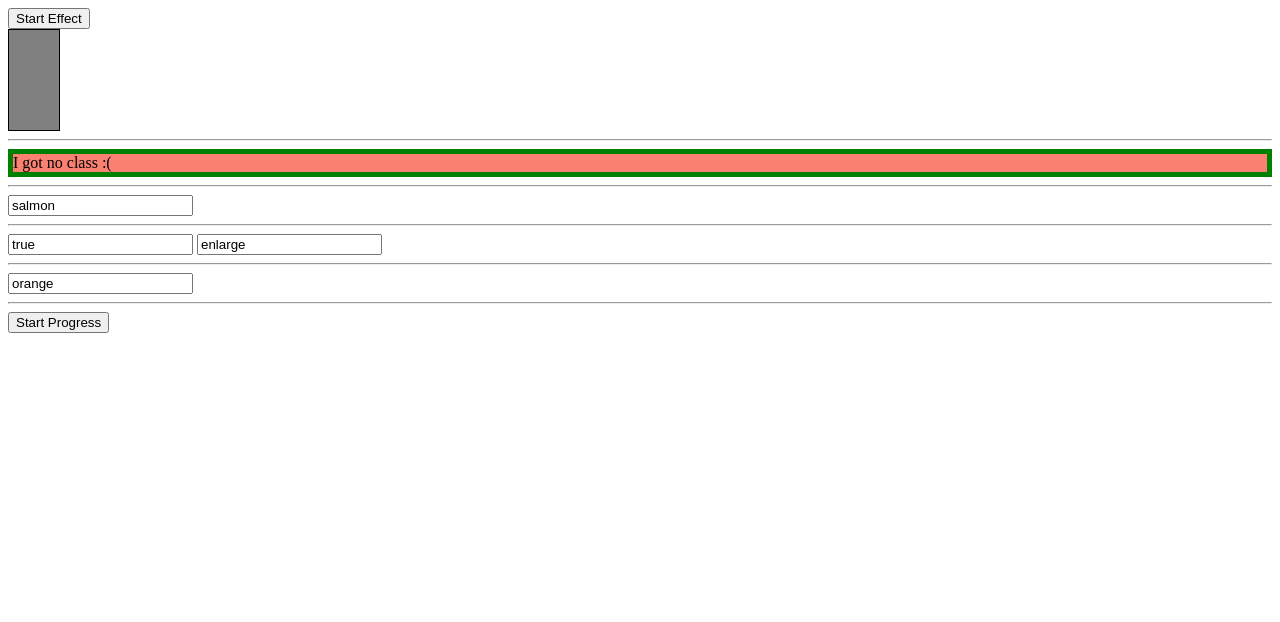
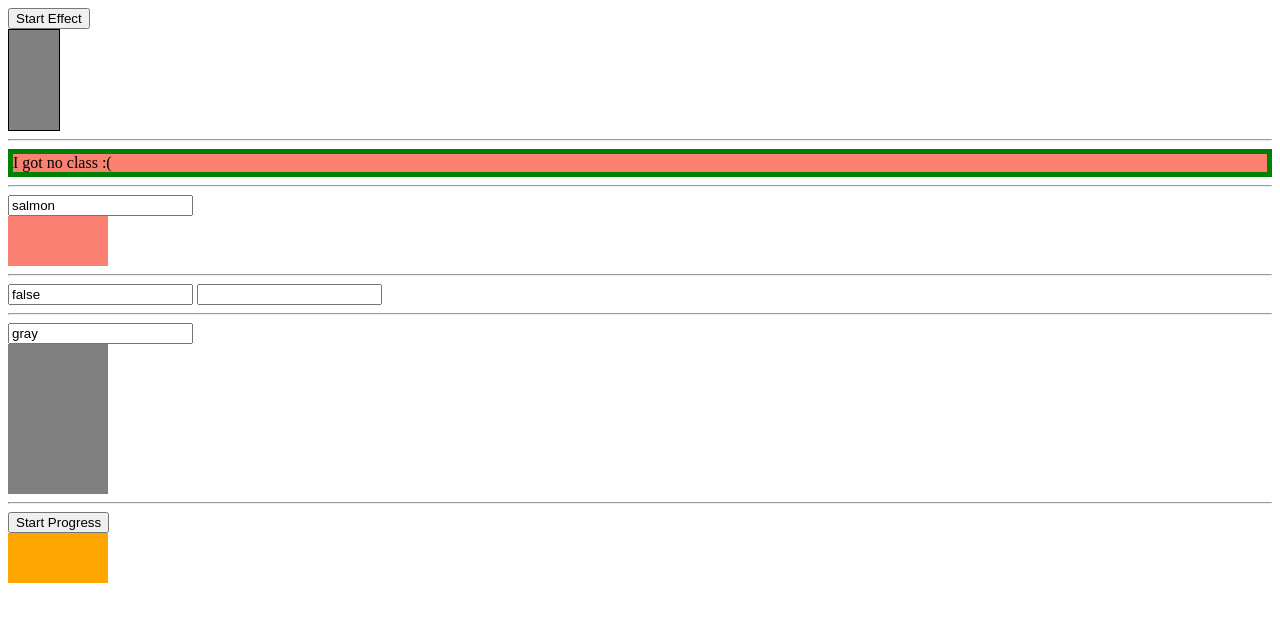
Before and after one commit to Inuyasha5689/Exercise-4, a plain HTML site: page index.html in a window 1280 px wide. Drawn offline with nearby package versions, Linux system fonts and the light colour scheme.

Commit message:
Finished all 6 exercises

```diff
--- a/app.js
+++ b/app.js
@@ -4,16 +4,15 @@ new Vue({
     class1: 'shrink',
     class3: 'salmon',
     class41: true,
-    class42: 'enlarge',
+    class42: '',
     counter: 0,
     color: 'orange',
-    width: 100
-  },
-  computed: {
-    myColor: function () {
-      return {
-        backgroundColor: this.color
-      };
+    width: 100,
+    isVisible: false,
+    myStyle: {
+      width: '100px',
+      height: '150px',
+      backgroundColor: 'gray'
     }
   },
   methods: {
@@ -33,15 +32,16 @@ new Vue({
       console.log('hello');
 
       if(vm.counter < 9)
-      setInterval(function () {
-        for(i =0; i<= 10; i++) {
-          console.log(vm.color);
+      var  progress = setInterval(function () {
           if(vm.counter < 9){
             vm.counter += 1;
             vm.width += 100;
             console.log(vm.width);
+          } else {
+            clearInterval(progress);
+            console.log('exited interval');
           }
-        }
+
       }, 3000);
     }
   }
--- a/index.html
+++ b/index.html
@@ -15,29 +15,29 @@
   <!-- 3) Let the user enter a class (create some example classes) and attach it -->
   <div>
     <input type="text" v-model="class3">
-    <div :class="class3"></div>
+    <div :class="[{visible: true}, class3]"></div>
   </div>
   <hr>
 
   <!-- 4) Let the user enter a class and enter true/ false for another class (create some example classes) and attach the classes -->
   <div>
-    <input type="text" v-model="class41">
+    <input type="text" v-model="isVisible">
     <input type="text" v-model="class42">
-    <div :class="[class41, class42]"></div>
+    <div :class="[{visible: isVisible}, class42]"></div>
   </div>
   <hr>
 
   <!-- 5) Repeat 3) but now with values for styles (instead of class names). Attach the respective styles.  -->
   <div>
-    <input type="text" v-model="color">
-    <div :style="myColor"></div>
+    <input type="text" v-model="myStyle.backgroundColor">
+    <div :style="myStyle"></div>
   </div>
   <hr>
 
   <!-- 6) Create a simple progress bar with setInterval and style bindings. Start it by hitting the below button. -->
   <div>
     <button v-on:click="startProgress">Start Progress</button>
-    <div :style="[width, {backgroundColor: color}]"></div>
+    <div :style="[{width: width + 'px'}, {backgroundColor: color}]" :class="{visible: true}"></div>
   </div>
 </div>
 
--- a/styles.css
+++ b/styles.css
@@ -23,7 +23,12 @@
 }
 
 .enlarge {
-  width: 300px;
+  width: 300px !important;
+}
+
+.visible {
+  width: 100px;
+  height: 50px;
 }
 
 .demo {
```
